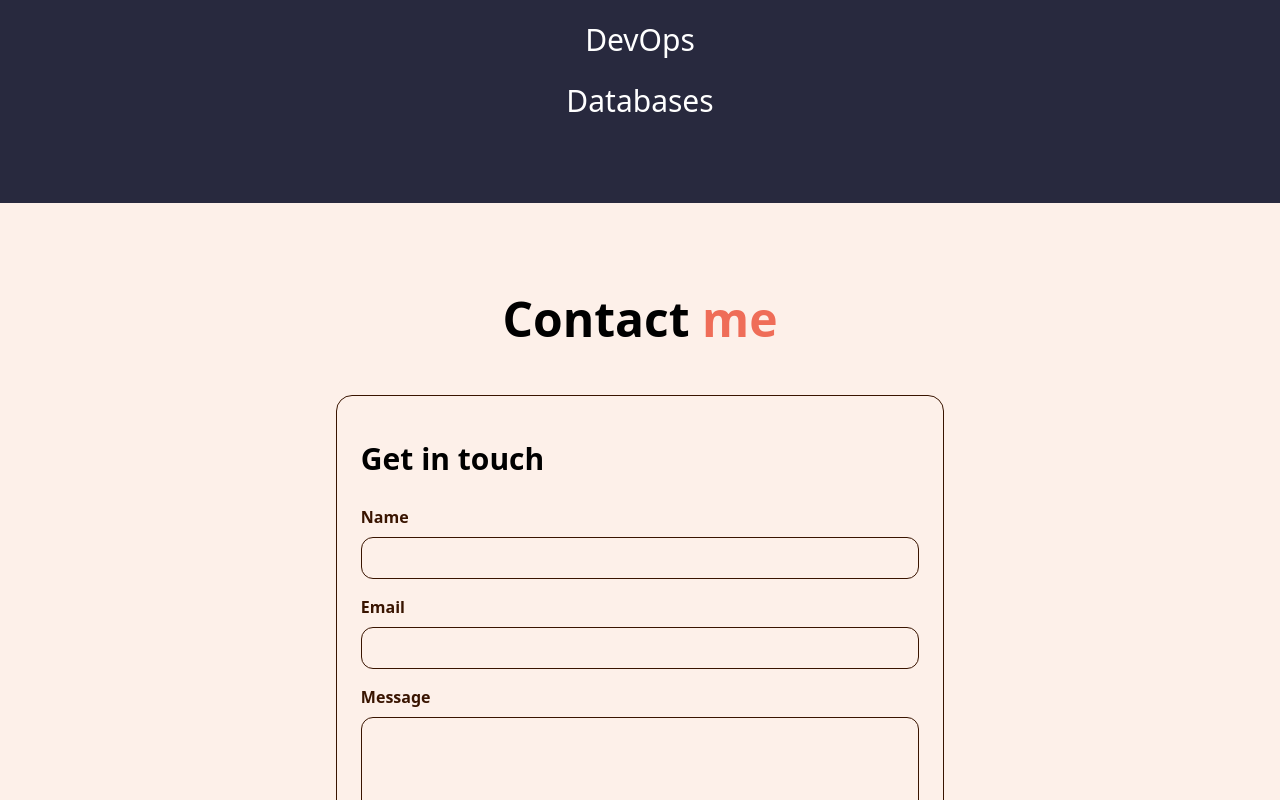
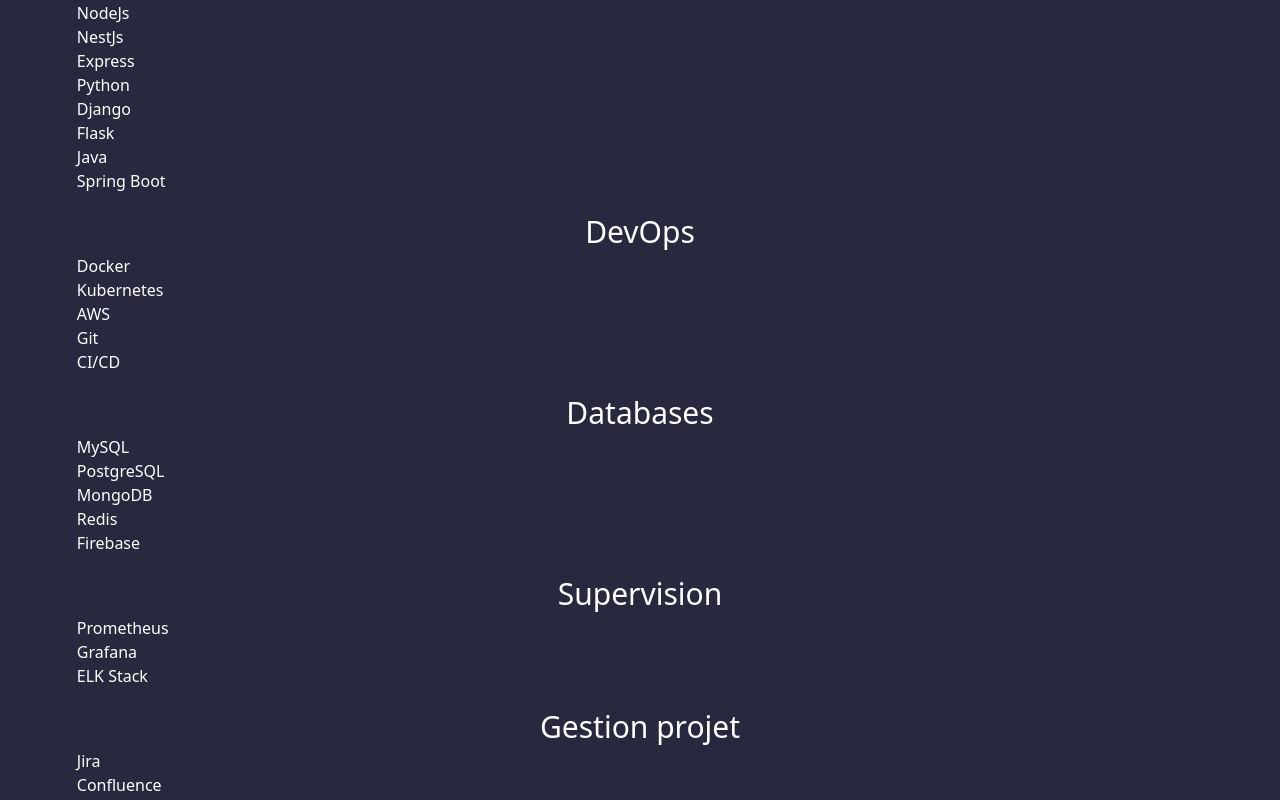
Before and after one commit to SarahOtmane/Portfolio, an Angular app: page / in a window 1280 px wide. Shown: the part 8340-9140 px from the top of the page. Built offline with nearby package versions, Linux system fonts and the light colour scheme.

Commit message:
feat: ajouter des compétences supplémentaires à la section skills

```diff
--- a/src/app/components/section-skills/section-skills.html
+++ b/src/app/components/section-skills/section-skills.html
@@ -9,6 +9,32 @@
         <p>Tailwind</p>
     </div>
     <p class="text-[20px] md:text-[30px] text-center mt-4">Backend</p>
+    <p>NodeJs</p>
+    <p>NestJs</p>
+    <p>Express</p>
+    <p>Python</p>
+    <p>Django</p>
+    <p>Flask</p>
+    <p>Java</p>
+    <p>Spring Boot</p>
     <p class="text-[20px] md:text-[30px] text-center mt-4">DevOps</p>
+    <p>Docker</p>
+    <p>Kubernetes</p>
+    <p>AWS</p>
+    <p>Git</p>
+    <p>CI/CD</p>
     <p class="text-[20px] md:text-[30px] text-center mt-4">Databases</p>
+    <p>MySQL</p>
+    <p>PostgreSQL</p>
+    <p>MongoDB</p>
+    <p>Redis</p>
+    <p>Firebase</p>
+    <p class="text-[20px] md:text-[30px] text-center mt-4">Supervision</p>
+    <p>Prometheus</p>
+    <p>Grafana</p>
+    <p>ELK Stack</p>
+    <p class="text-[20px] md:text-[30px] text-center mt-4">Gestion projet</p>
+    <p>Jira</p>
+    <p>Confluence</p>
+    <p>Asana</p>
 </section>
```
